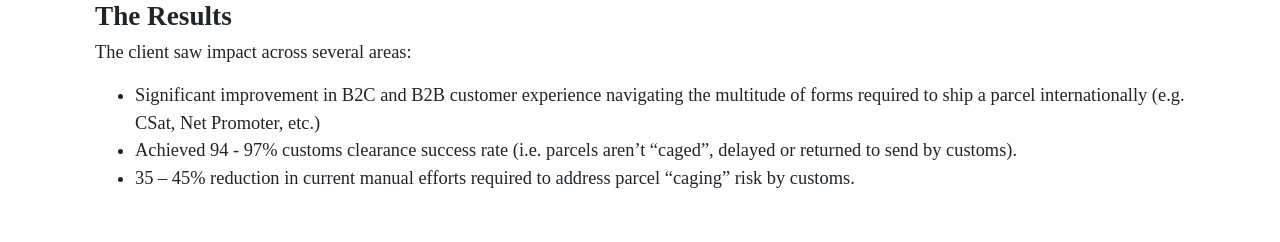
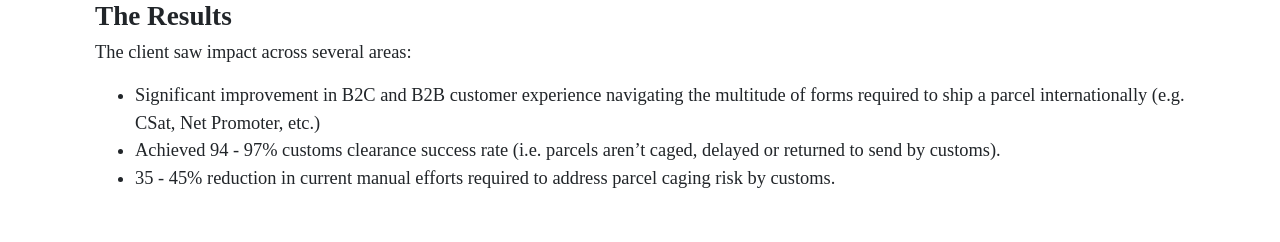
Before and after one commit to chadri72/firebrand-dot-ai, a website: page src/impact-gen-ai-to-improve-parcel-delivery.html in a window 1280 px wide. Shown: the part 1220-1462 px from the top of the page. Drawn offline with nearby package versions, Linux system fonts and the light colour scheme; a web font is replaced by a local one.

Commit message:
minor tweaks

```diff
--- a/src/impact-gen-ai-to-improve-parcel-delivery.html
+++ b/src/impact-gen-ai-to-improve-parcel-delivery.html
@@ -116,8 +116,8 @@ html {scroll-behavior: smooth;}
 			<p>The client saw impact across several areas:</p>
 			<ul>
 				<li>Significant improvement in B2C and B2B customer experience navigating the multitude of forms required to ship a parcel internationally (e.g. CSat, Net Promoter, etc.)</li>
-				<li>Achieved 94 - 97% customs clearance success rate (i.e. parcels aren’t “caged”, delayed or returned to send by customs).</li>
-				<li>35 – 45% reduction in current manual efforts required to address parcel “caging” risk by customs.</li>
+				<li>Achieved 94 - 97% customs clearance success rate (i.e. parcels aren’t caged, delayed or returned to send by customs).</li>
+				<li>35 - 45% reduction in current manual efforts required to address parcel caging risk by customs.</li>
 			</ul>
 
 		</div>
```
